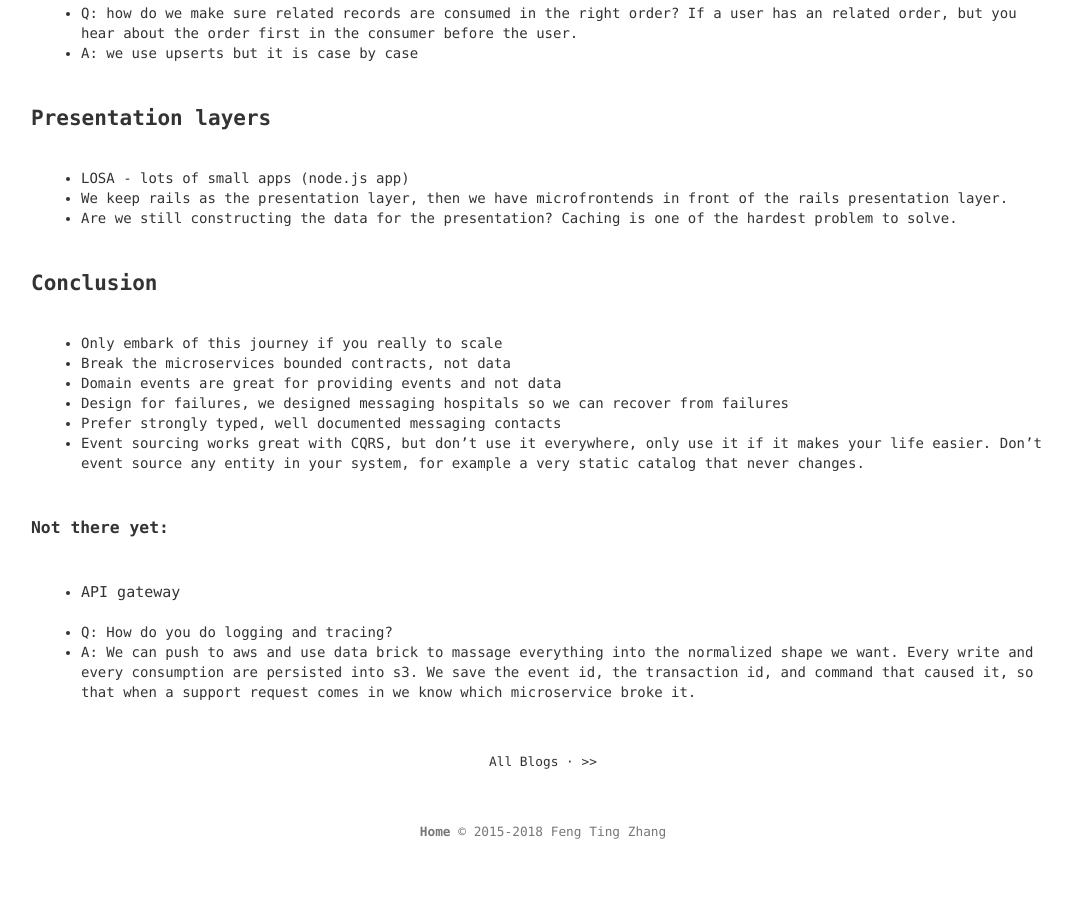
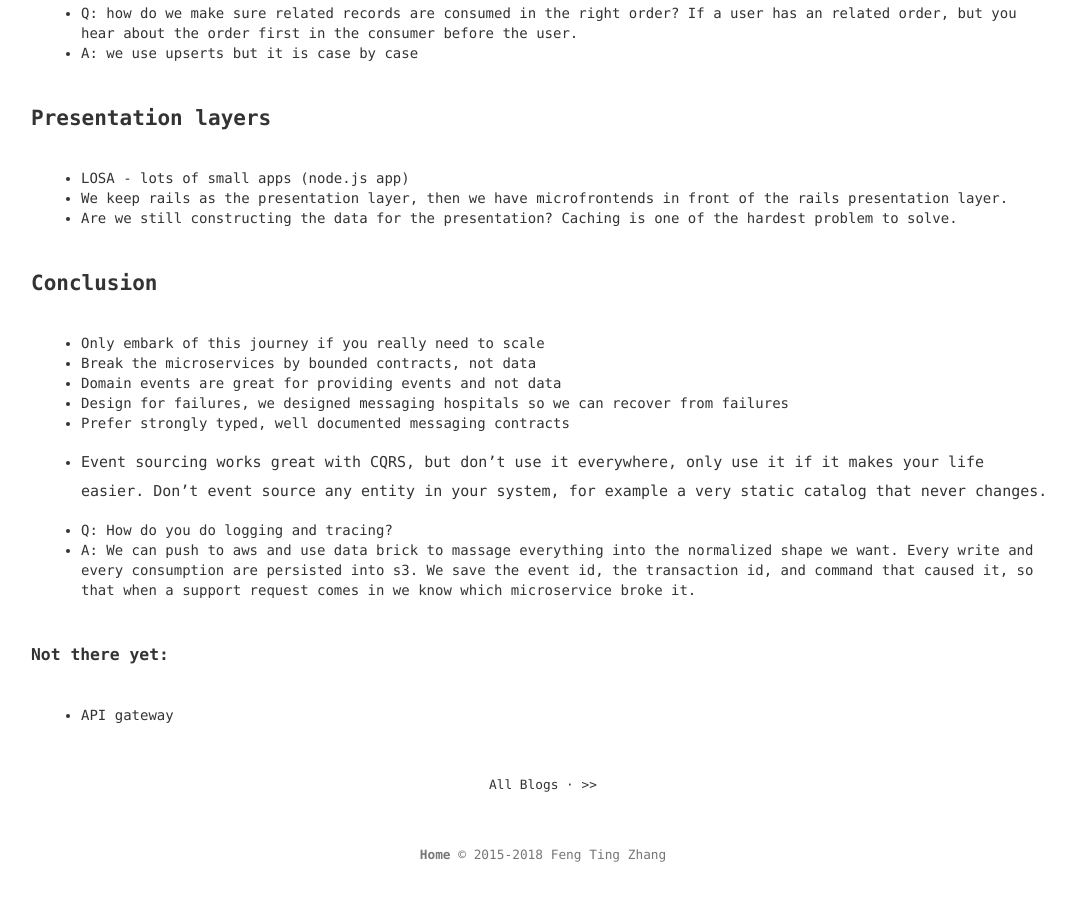
Before and after one commit to fengtingzhang/blog, a Jekyll site: the page built from _posts/2018-02-06-from-ruby-on-rails-to-event-driven-microservices.md, in a window 1280 px wide and 900 px high, scrolled down 4373 px. Shown: the whole window, without its empty margins (97-1172 px from the left). Built offline with Jekyll 4.4.1, drawn with Linux system fonts in a browser that asks for light colours; before the commit the page ends 5250 px from its top, so only the background shows below that.

Commit message:
Update 2018-02-06-from-ruby-on-rails-to-event-driven-microservices.md

```diff
--- a/_posts/2018-02-06-from-ruby-on-rails-to-event-driven-microservices.md
+++ b/_posts/2018-02-06-from-ruby-on-rails-to-event-driven-microservices.md
@@ -131,15 +131,15 @@ If a user has an related order, but you hear about the order first in the consum
 * Are we still constructing the data for the presentation? Caching is one of the hardest problem to solve.
 
 ## Conclusion
-* Only embark of this journey if you really to scale
-* Break the microservices bounded contracts, not data
+* Only embark of this journey if you really need to scale
+* Break the microservices by bounded contracts, not data
 * Domain events are great for providing events and not data
 * Design for failures, we designed messaging hospitals so we can recover from failures
-* Prefer strongly typed, well documented messaging contacts
+* Prefer strongly typed, well documented messaging contracts
 * Event sourcing works great with CQRS, but don't use it everywhere, only use it if it makes your life easier. Don't event source any entity in your system, for example a very static catalog that never changes.
+
+* Q: How do you do logging and tracing?
+* A: We can push to aws and use data brick to massage everything into the normalized shape we want. Every write and every consumption are persisted into s3. We save the event id, the transaction id, and command that caused it, so that when a support request comes in we know which microservice broke it.
 
 ### Not there yet:
 * API gateway
-
-* Q: How do you do logging and tracing?
-* A: We can push to aws and use data brick to massage everything into the normalized shape we want. Every write and every consumption are persisted into s3. We save the event id, the transaction id, and command that caused it, so that when a support request comes in we know which microservice broke it.
```
